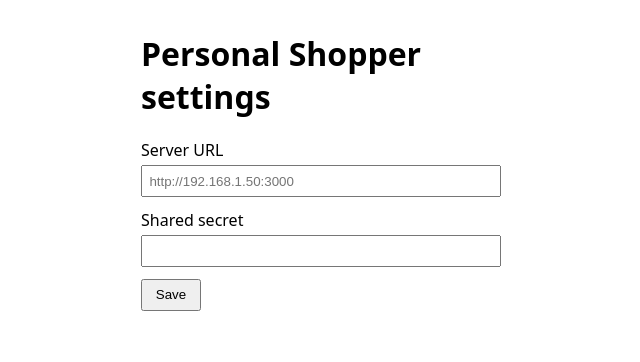
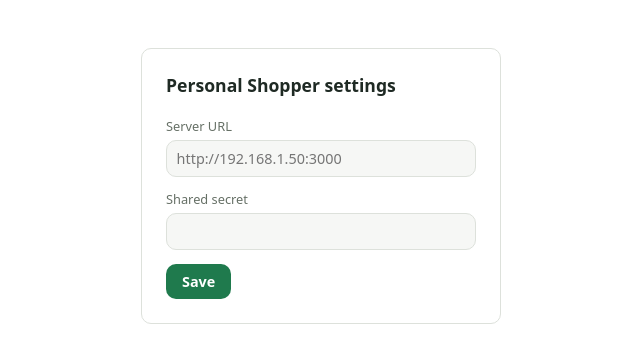
Before and after one commit to willsawyerrrr/personal-shopper, a browser extension: page extension/options.html in a window 1280 px wide. Shown: the whole page, without its empty margins (319-959 px from the left). Drawn offline with Linux system fonts and the light colour scheme.

Commit message:
feat(extension): Restyle the popup and options page, offer to open Woolworths (#16)

```diff
--- a/extension/options.html
+++ b/extension/options.html
@@ -3,27 +3,79 @@
   <head>
     <meta charset="utf-8" />
     <style>
+      :root {
+        --color-bg: #f6f7f5;
+        --color-surface: #ffffff;
+        --color-border: #dde1db;
+        --color-text: #1f2a24;
+        --color-text-muted: #667066;
+        --color-accent: #1f7a4d;
+        --color-accent-hover: #17603c;
+        --radius: 10px;
+      }
+      * {
+        box-sizing: border-box;
+      }
       body {
-        font-family: system-ui, sans-serif;
+        font-family:
+          system-ui,
+          -apple-system,
+          'Segoe UI',
+          sans-serif;
         max-width: 360px;
-        margin: 2rem auto;
+        margin: 3rem auto;
+        padding: 1.5rem;
+        background: var(--color-surface);
+        color: var(--color-text);
+        border: 1px solid var(--color-border);
+        border-radius: var(--radius);
+      }
+      h1 {
+        font-size: 1.1rem;
+        font-weight: 600;
+        margin: 0 0 1.25rem;
       }
       label {
         display: block;
-        margin-bottom: 0.75rem;
+        margin-bottom: 0.85rem;
+        font-size: 0.8rem;
+        font-weight: 500;
+        color: var(--color-text-muted);
       }
       input {
         width: 100%;
-        padding: 0.4rem;
-        box-sizing: border-box;
-        margin-top: 0.25rem;
+        margin-top: 0.3rem;
+        padding: 0.5rem 0.6rem;
+        font-size: 0.9rem;
+        font-family: inherit;
+        color: var(--color-text);
+        background: var(--color-bg);
+        border: 1px solid var(--color-border);
+        border-radius: var(--radius);
+      }
+      input:focus {
+        outline: none;
+        border-color: var(--color-accent);
+        box-shadow: 0 0 0 3px rgb(31 122 77 / 15%);
       }
       button {
-        padding: 0.4rem 0.8rem;
+        padding: 0.5rem 1rem;
+        font-size: 0.9rem;
+        font-weight: 600;
+        font-family: inherit;
+        color: #fff;
+        background: var(--color-accent);
+        border: none;
+        border-radius: var(--radius);
+        cursor: pointer;
+      }
+      button:hover {
+        background: var(--color-accent-hover);
       }
       #status {
-        color: #2e7d32;
-        margin-top: 0.5rem;
+        margin-left: 0.6rem;
+        font-size: 0.85rem;
+        color: var(--color-accent);
       }
     </style>
   </head>
```
Also changed, not shown: extension/popup.html (+79 -15 lines), extension/popup.js (+21 -5 lines), extension/README.md.
